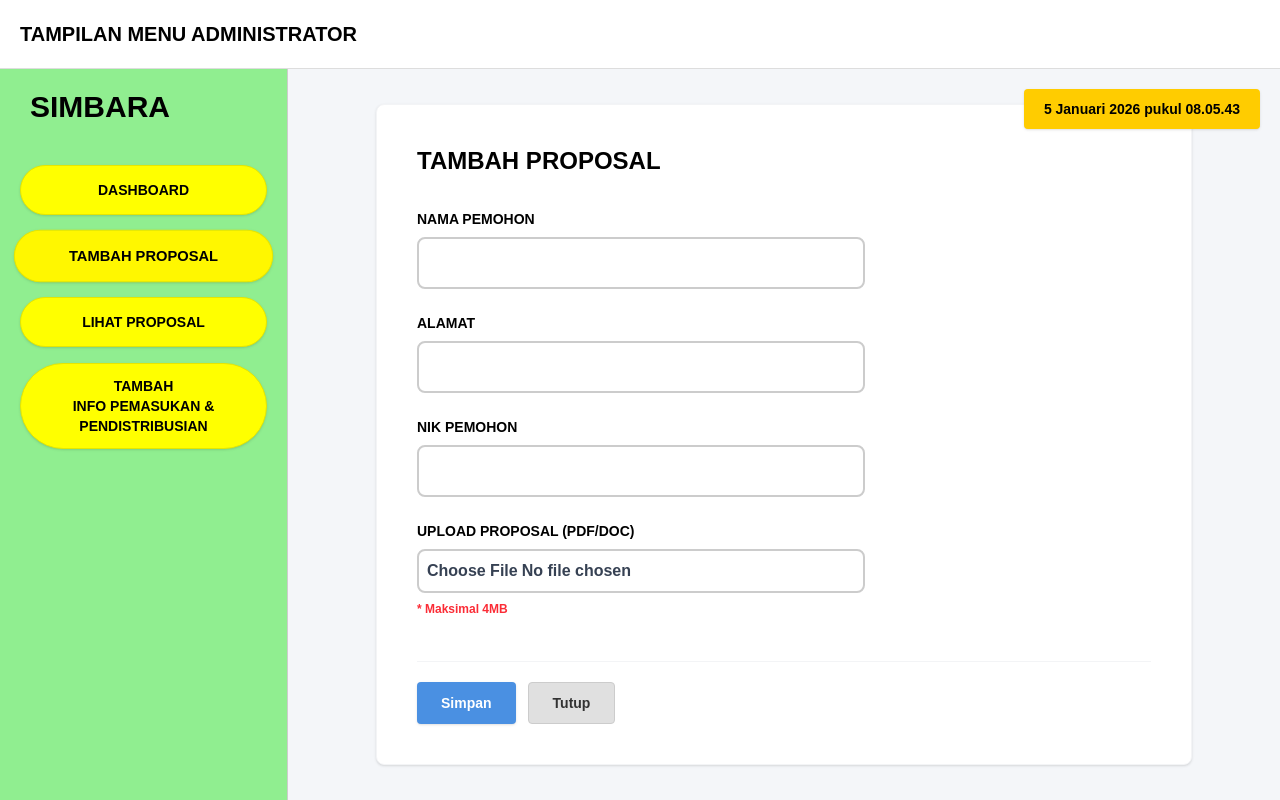
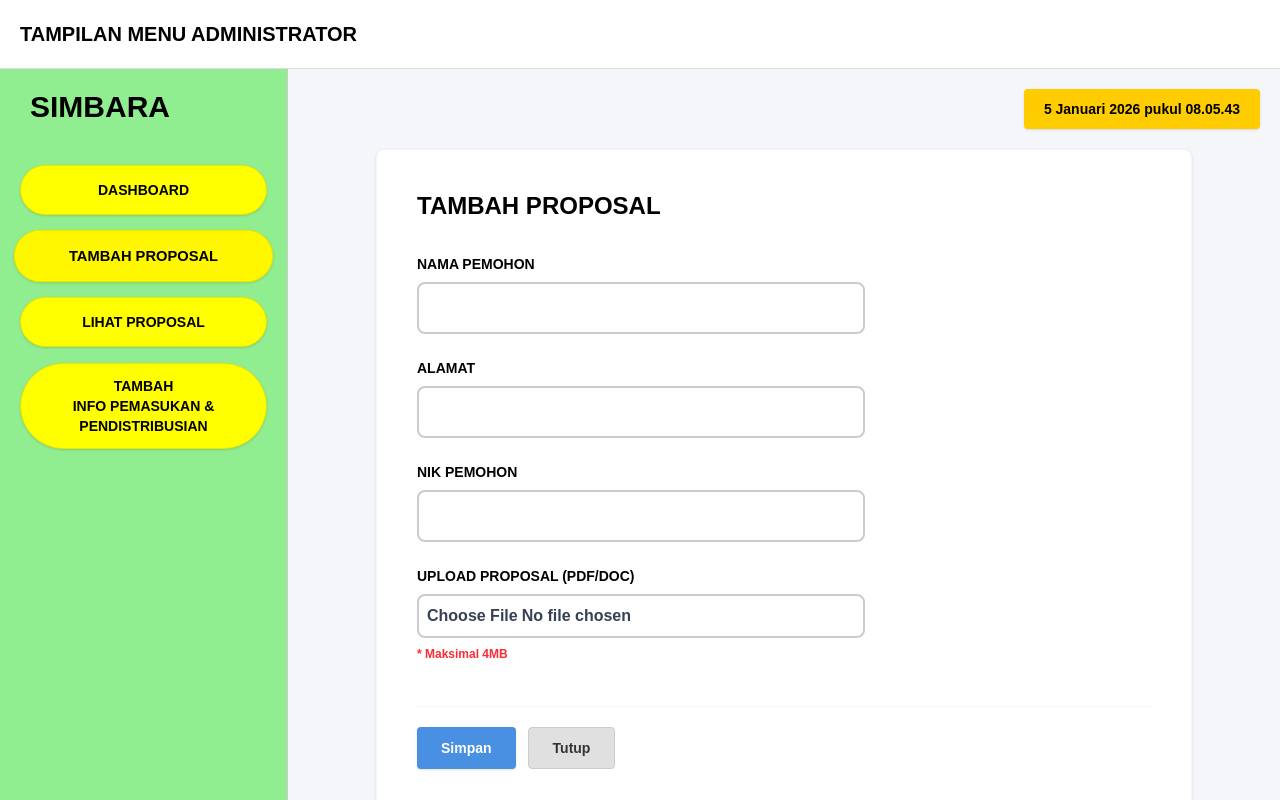
Before and after one commit to alditpra/simbara, a Next.js app: page /admin/proposals/add in a window 1280 px wide. Built offline with nearby package versions, Linux system fonts and the light colour scheme.

Commit message:
fix: layout alignment use justify-start to avoid clipping top content

```diff
--- a/src/app/admin/layout.tsx
+++ b/src/app/admin/layout.tsx
@@ -110,7 +110,7 @@ export default function AdminLayout({
                 </aside>
 
                 {/* Konten Utama */}
-                <main className="flex-1 bg-[#f4f6f9] relative flex flex-col items-center justify-center overflow-y-auto w-full">
+                <main className="flex-1 bg-[#f4f6f9] relative flex flex-col items-center justify-start py-10 overflow-y-auto w-full">
 
                     {/* Widget Tanggal */}
                     {mounted && (
```
